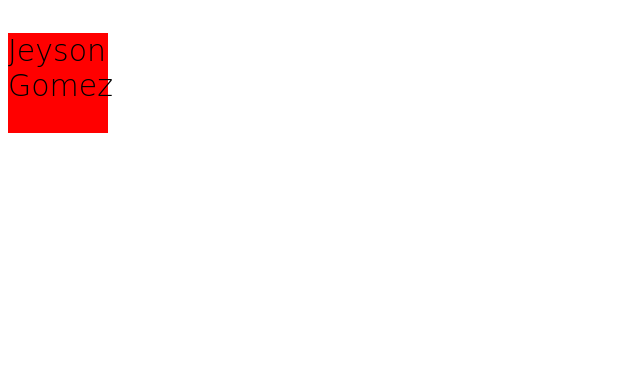
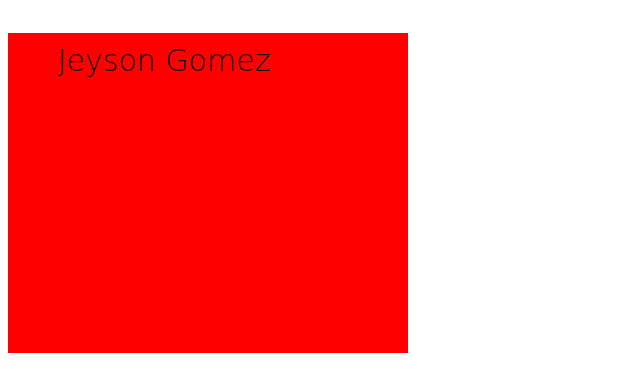
Before and after one commit to JeysonJosueGomezVillamizarADSI/Curso-CSS, a plain HTML site: page index.html in a window 1280 px wide. Shown: the whole page, without its empty margins (0-640 px from the left). Drawn offline with Linux system fonts and the light colour scheme.

Commit message:
Box Sizing

```diff
--- a/index.html
+++ b/index.html
@@ -4,7 +4,7 @@
     <meta charset="UTF-8">
     <meta http-equiv="X-UA-Compatible" content="IE=edge">
     <meta name="viewport" content="width=device-width, initial-scale=1.0">
-    <title>Width y Height</title>
+    <title>Box Sizing</title>
     <link rel="stylesheet" href="style.css">
 </head>
 <body>
--- a/style.css
+++ b/style.css
@@ -10,7 +10,10 @@
 h2 {
     background-color: red;
     display: inline-block;
-    padding: 10 px 50px;
-    height: 100px;
-    width: 100px;
+    padding: 10px 50px;
+    height: 300px;
+    width: 300px;
+    /*---------------------------*/
+    box-sizing: border-box;
+    box-sizing: content-box;
 }
```
